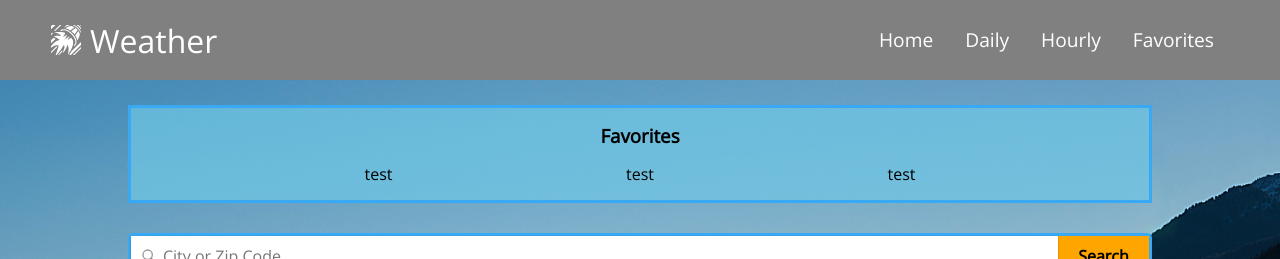
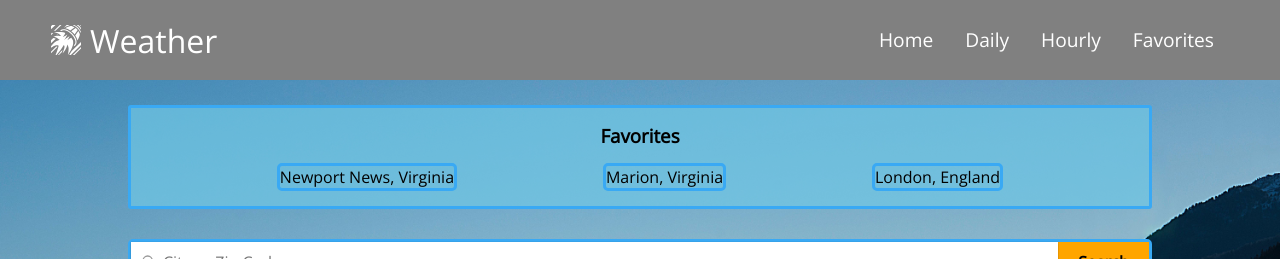
Before and after one commit to chapmancbVCU/react-weather-app, a React (Vite) app: page /react-weather-app/daily in a window 1280 px wide. Shown: the top 259 px of the page. Built offline with nearby package versions, Linux system fonts and the light colour scheme; no server answers.

Commit message:
Got something working sometimes

```diff
--- a/src/components/FavoritesCard.tsx
+++ b/src/components/FavoritesCard.tsx
@@ -3,9 +3,66 @@
  * @author Chad Chapman
  */
 
-const FavoritesCard = (): JSX.Element => {
+import { FC, useEffect, useState } from "react";
+import { Favorite } from "../classes/Favorite";
+import '../css/quickFavorites.css';
+import { Weather } from "../classes/Weather";
+import useUnitsToggle from "../hooks/useUnitsToggle";
+interface FavoritesCardProps {
+    favorite: Favorite;
+    weather: Weather;
+}
+const FavoritesCard : FC<FavoritesCardProps> = ({favorite, weather}): JSX.Element => {
+
+    const [city, setCity] = useState<string>("");
+
+    const [freeTierData, setFreeTierData] = useState<any>();
+
+    const [temperature, setTemperature] = useState<number>();
+    const freeTier = async () => {
+        // try {
+        //     const response = await fetch(
+        //         `http://${import.meta.env.VITE_API_HOSTNAME}:3000/api?type=SIMPLE&city=${city}`);
+        //     const res = await response.json()
+        //     if (res.data) {
+        //         setFreeTierData(res.data)
+        //     }
+        // } catch (error) { console.log(error); }
+        setFreeTierData(await weather.getCityData(city));
+    }
+
+    /**
+     * Set toggle switch for units.
+     */
+    const { handleToggleChange,
+        temperatureUnitsLabel,
+        toggled,
+    } = useUnitsToggle(weather);
+
+    useEffect(() => {
+        setCity(favorite.getCity());
+        freeTier();
+    }, [city]);
+
+    useEffect(() => {
+        console.log("Favorites ------------------------")
+        console.log(freeTierData);
+
+    }, [freeTierData?.main?.temp, weather, city]);
+
+    useEffect(() => {
+        if(freeTierData != undefined) {
+            setTemperature(weather.calculateTemperature(freeTierData?.main?.temp));
+        }
+
+    }, [toggled, city])
     return (
-        <div className="favorites-card">test</div>
+        <div className="favorites-card">
+            <div>{city}</div>
+            <div>
+                {temperature}
+            </div>
+        </div>
     )
 }
 
--- a/src/components/QuickFavorites.tsx
+++ b/src/components/QuickFavorites.tsx
@@ -3,18 +3,41 @@
  * route page.
  * @author Chad Chapman
  */
+import { Favorite } from '../classes/Favorite';
 import FavoritesCard from './FavoritesCard';
 import '../css/quickFavorites.css';
+import { FC, useEffect, useState } from 'react';
+import { Weather } from '../classes/Weather';
 
-const QuickFavorites = (): JSX.Element => {
+interface QuickFavoritesProps {
+    weather: Weather;
+}
 
+const QuickFavorites : FC<QuickFavoritesProps> = ({ weather }): JSX.Element => {
+
+    const [favorites, setFavorites] = useState<Favorite[]>([]);
+
+    const setQuickFavorites = () => {
+        const temp: Favorite[] = [];
+        temp.push(new Favorite("Newport News, Virginia", "US", 36.9788, -76.428, 5));
+        temp.push(new Favorite("Marion, Virginia", "US", 39.76844, -86.1555, 3));
+        temp.push(new Favorite("London, England", "GB", 51.5085, -0.1257, 2));
+        setFavorites(temp);
+    }
+
+    useEffect(() =>  {
+        setQuickFavorites();
+    }, [])
     return (
         <div className="quick-favorites-container">
             <h3>Favorites</h3>
             <div className='quick-favorites-content'>
-                <FavoritesCard />
-                <FavoritesCard />
-                <FavoritesCard />
+                {favorites.map((favorite: Favorite, index: number) => (
+                    <FavoritesCard key={index}
+                        favorite={favorite}
+                        weather={weather}>
+                    </FavoritesCard>
+                ))}
             </div>
         </div>
     )
--- a/src/css/quickFavorites.css
+++ b/src/css/quickFavorites.css
@@ -5,6 +5,8 @@
 .favorites-card {
     margin-top: 15px;
     margin-bottom: 15px;
+    border: 3px solid rgb(57, 169, 244);
+    border-radius: 5px;
 }
 
 .quick-favorites-container {
@@ -12,9 +14,8 @@
     align-self: center;
     margin-top: 25px;
     border: 3px solid rgb(57, 169, 244);
+    border-radius: 3px;
     background-color: rgba(111, 200, 230, .7);
-
-
 }
 
 .quick-favorites-content {
--- a/src/routes/Daily.tsx
+++ b/src/routes/Daily.tsx
@@ -94,7 +94,7 @@ const Daily : FC<DailyPageProps> = ({ dateTimeUtility, weather }): JSX.Element =
 
     return (
         <div className={conditionsClassName}>
-            <QuickFavorites />
+            <QuickFavorites weather={weather}/>
             <div className='forecast'>
                 <ForecastHeader>
                     <SearchBar searchTerm={searchTerm}
--- a/src/routes/Home.tsx
+++ b/src/routes/Home.tsx
@@ -94,7 +94,7 @@ const Home : FC<HomePageProps> = ({ dateTimeUtility, weather }): JSX.Element =>
 
     return (
         <div className={conditionsClassName}>
-            <QuickFavorites />
+            <QuickFavorites weather={weather}/>
             <div className='forecast'>
                 <ForecastHeader>
                     <SearchBar searchTerm={searchTerm}
--- a/src/routes/Hourly.tsx
+++ b/src/routes/Hourly.tsx
@@ -80,7 +80,7 @@ const Hourly : FC<HourlyPageProps> =({ dateTimeUtility, weather }): JSX.Element
 
     return (
         <div className={conditionsClassName}>
-            <QuickFavorites />
+            <QuickFavorites weather={weather}/>
             <div className='forecast'>
                 <ForecastHeader>
                     <SearchBar searchTerm={searchTerm}
```
